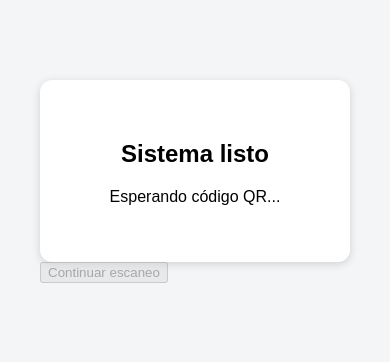
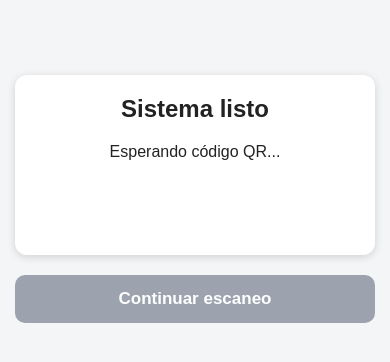
Before and after one commit to agjipclinico-cell/ControlAcceso, a plain HTML site: page index.html in a window 390 px wide. Drawn offline with Linux system fonts and the light colour scheme; no server answers.

Commit message:
Update styles.css

```diff
--- a/styles.css
+++ b/styles.css
@@ -1,5 +1,152 @@
-*{box-sizing:border-box}body{margin:0;font-family:Arial,sans-serif;background:#f3f5f7}.app{max-width:900px;margin:auto;padding:40px}header{text-align:center;margin-bottom:40px}#qr-reader{max-width:500px;margin:auto}#status-card{background:#fff;border-radius:12px;padding:40px;text-align:center;box-shadow:0 2px 8px rgba(0,0,0,.15);margin-top:20px}
+*{
+    box-sizing:border-box;
+}
 
-text-align:center;
+body{
+    margin:0;
+    font-family:Arial,Helvetica,sans-serif;
+    background:#f3f5f7;
+    color:#222;
+}
+
+.app{
+    max-width:900px;
+    margin:auto;
+    padding:30px 20px;
+}
+
+header{
+    text-align:center;
+    margin-bottom:30px;
+}
+
+#title{
+    margin:0;
+    font-size:2rem;
+}
+
+#version{
+    color:#666;
+    font-size:.9rem;
+}
+
+#scanner-container{
+    display:flex;
+    justify-content:center;
+    margin-bottom:25px;
+}
+
+#qr-reader{
+    width:100%;
+    max-width:500px;
+    border-radius:12px;
+    overflow:hidden;
+    background:white;
+    box-shadow:0 2px 8px rgba(0,0,0,.15);
+}
+
+#status-card{
+    background:white;
+    border-radius:12px;
+    padding:30px;
+    text-align:center;
+    box-shadow:0 2px 8px rgba(0,0,0,.15);
+    min-height:180px;
+}
+
+#status-card h2{
+    margin-top:0;
+    margin-bottom:20px;
+}
+
+#status-card p{
+    margin:10px 0;
+    font-size:18px;
+}
+
+.actions{
+    margin-top:20px;
+    text-align:center;
+}
+
+#continue-btn{
+
+    background:#16a34a;
+
+    color:white;
+
+    border:none;
+
+    border-radius:10px;
+
+    padding:14px 30px;
+
+    font-size:18px;
+
+    font-weight:bold;
+
+    cursor:pointer;
+
+    transition:.2s;
 
 }
+
+#continue-btn:hover:not(:disabled){
+
+    background:#15803d;
+
+    transform:translateY(-1px);
+
+}
+
+#continue-btn:disabled{
+
+    background:#9ca3af;
+
+    cursor:not-allowed;
+
+    transform:none;
+
+}
+
+button{
+
+    font-family:inherit;
+
+}
+
+@media (max-width:768px){
+
+    .app{
+
+        padding:20px 15px;
+
+    }
+
+    #title{
+
+        font-size:1.6rem;
+
+    }
+
+    #status-card{
+
+        padding:20px;
+
+    }
+
+    #status-card p{
+
+        font-size:16px;
+
+    }
+
+    #continue-btn{
+
+        width:100%;
+
+        font-size:17px;
+
+    }
+
+}
```
